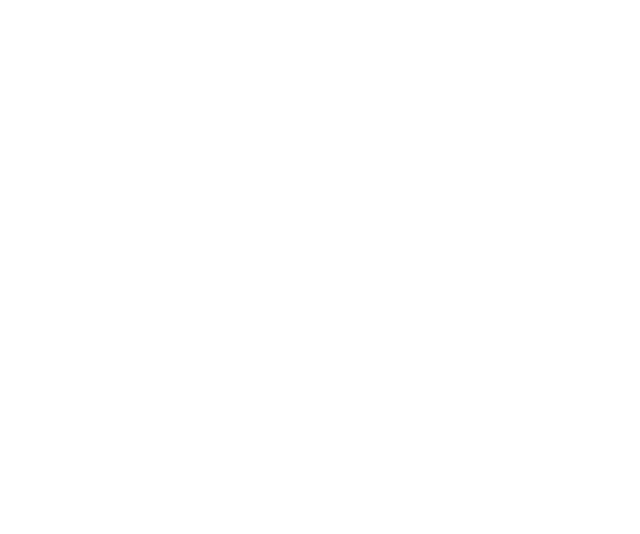
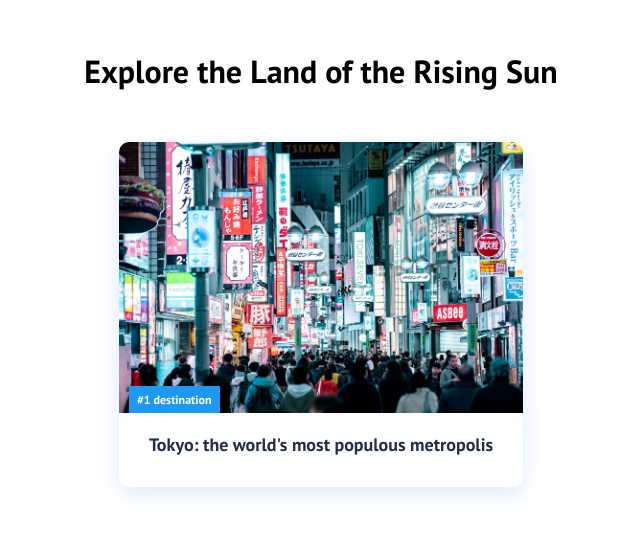
Before and after one commit to juan-serrano-soria/ryokou, a React (Create React App) app: page / in a window 1280 px wide. Shown: the part 894-1428 px from the top of the page, without its empty margins (319-959 px from the left). Before the commit the page ends 880 px from the top, so only its background shows below. Built offline with nearby package versions, Linux system fonts and the light colour scheme.

Commit message:
cards work

```diff
--- a/src/components/Carditem.js
+++ b/src/components/Carditem.js
@@ -1,16 +1,16 @@
 import React from 'react'
 import { Link } from 'react-router-dom'
 
-function Carditem() {
+function Carditem(props) {
   return (
     <>
       <li className='cards__item'>
-        <Link className='cards__item__link'>
-          <figure className='cards__item__pic-wrap'>
-            <img src='/' alt='Travel Image' className='cards__item__img'/>
+        <Link to={props.path} className='cards__item__link'>
+          <figure className='cards__item__pic-wrap' data-category={props.label}>
+            <img src={props.src} alt='Travel Image' className='cards__item__img'/>
           </figure>
           <div className='cards__item__info'>
-            <h5 className='cards__item__text' />
+            <h5 className='cards__item__text'>{props.text}</h5>
           </div>
         </Link>
       </li>
--- a/src/components/Cards.js
+++ b/src/components/Cards.js
@@ -1,14 +1,21 @@
 import React from 'react'
 import Carditem from './Carditem'
+
+import './Cards.css'
 
 function Cards() {
   return (
     <div className='cards'>
-      <h1>Check out these popular destinations</h1>
+      <h1>Explore the Land of the Rising Sun</h1>
       <div className='cards__container'>
         <div className='cards__wrapper'>
           <ul className='cards__items'>
-            <Carditem />
+            <Carditem
+              src='/images/tokyo.jpg'
+              text="Tokyo: the world's most populous metropolis"
+              label='#1 destination'
+              path='/Services'
+            />
           </ul>
         </div>
       </div>
--- a/src/components/pages/Home.js
+++ b/src/components/pages/Home.js
@@ -7,7 +7,7 @@
   return (
     <>
       <HeroSection />
-
+      <Cards />
     </>
   )
 }
```
Also changed, not shown: public/images/tokyo.jpg (added), 1 other file (tests, documents, lock files or other folders).
